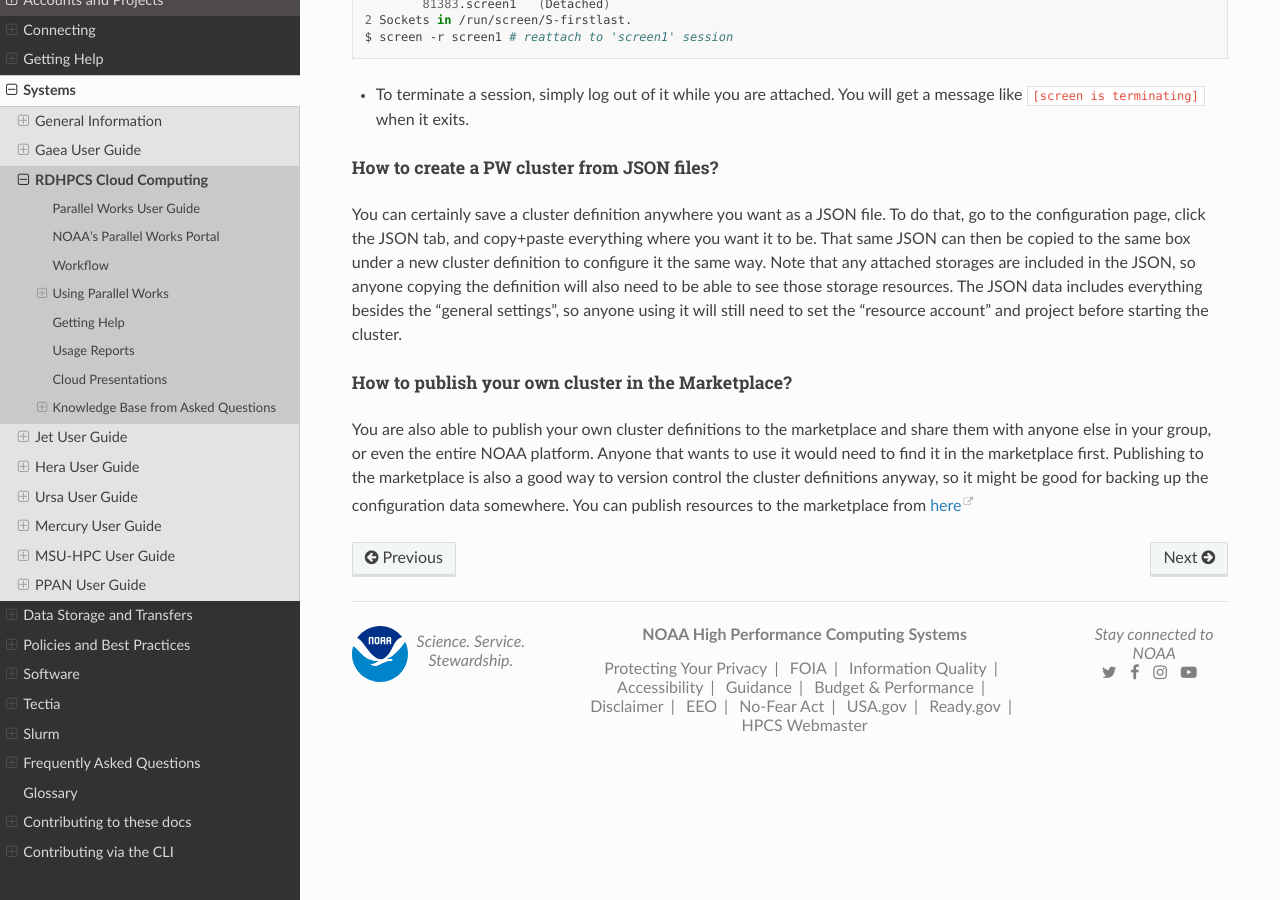
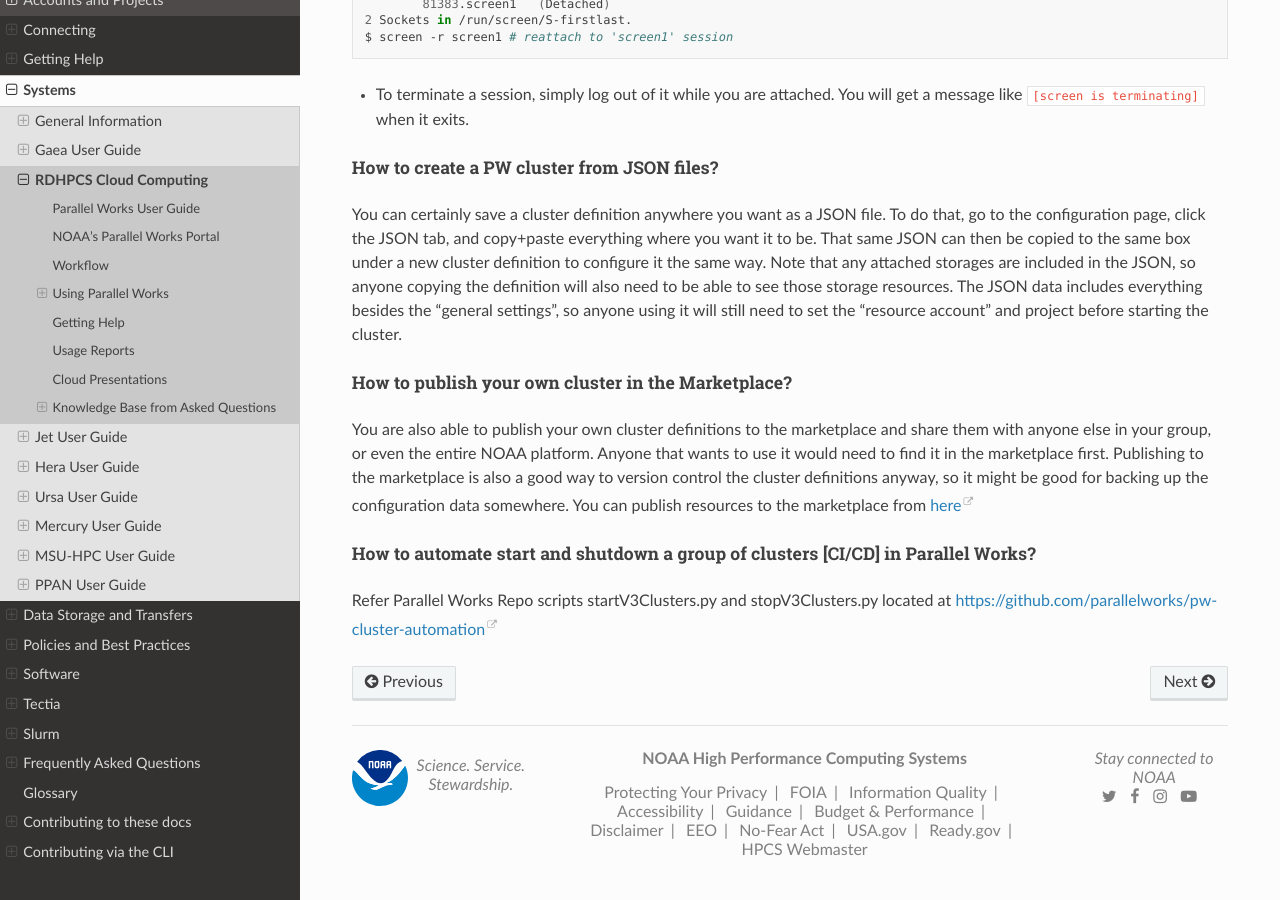
Before and after one commit to NOAA-RDHPCS/noaa-rdhpcs.github.io, a Sphinx documentation site: the page built from source/systems/cloud_user_guide.rst, in a window 1280 px wide and 900 px high, scrolled down 69117 px. Built offline with Sphinx 7.4.7 and the Read the Docs theme 3.1.0, drawn with Linux system fonts in a browser that asks for light colours; pages that are not in the unit, such as notebooks, are missing from menus.

Commit message:
FAQ How do I automate startup and shutdown a group of clusters [CI/CD] in Parallel Works? #446
Case #446

```diff
--- a/source/systems/cloud_user_guide.rst
+++ b/source/systems/cloud_user_guide.rst
@@ -3780,3 +3780,9 @@ marketplace first. Publishing to the marketplace is also a good way to
 version control the cluster definitions anyway, so it might be good
 for backing up the configuration data somewhere. You can publish resources
 to the marketplace from `here <https://noaa.parallel.works/market/publish>`__
+
+How to automate start and shutdown a group of clusters [CI/CD] in Parallel Works?
+"""""""""""""""""""""""""""""""""""""""""""""""""""""""""""""""""""""""""""""""""
+
+Refer Parallel Works Repo scripts startV3Clusters.py and stopV3Clusters.py located
+at https://github.com/parallelworks/pw-cluster-automation
```
